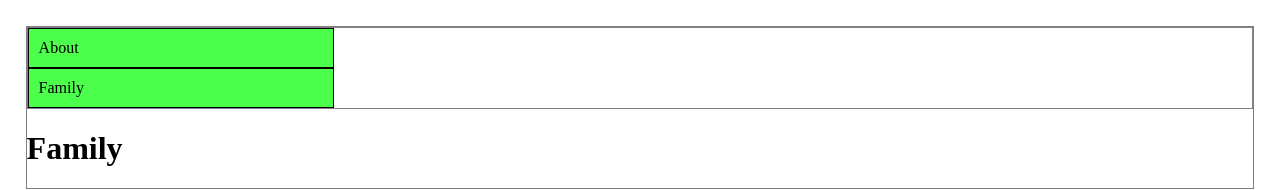
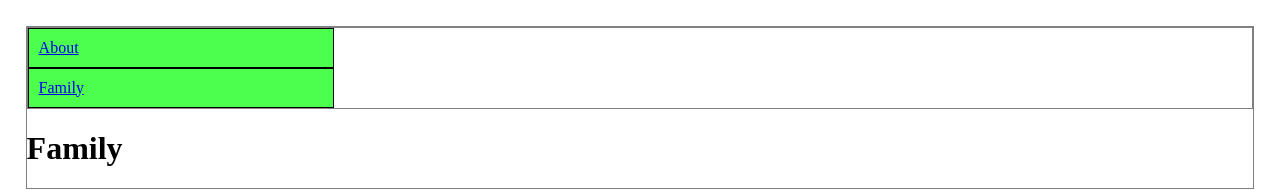
Before and after one commit to goel-mehul/homework1, a plain HTML site: page family.html in a window 1280 px wide. Shown: the top 190 px of the page. Drawn offline with Linux system fonts and the light colour scheme.

Commit message:
Update family.html

```diff
--- a/family.html
+++ b/family.html
@@ -12,8 +12,8 @@
 		<header>
 			<nav>
 				<ul>
-					<li>About</li>
-					<li>Family</li>
+					<li><a href="index.html">About</a></li>
+					<li><a href="family.html">Family</a></li>
 				</ul>
 			</nav>
 			<h1>Family</h1>
```
